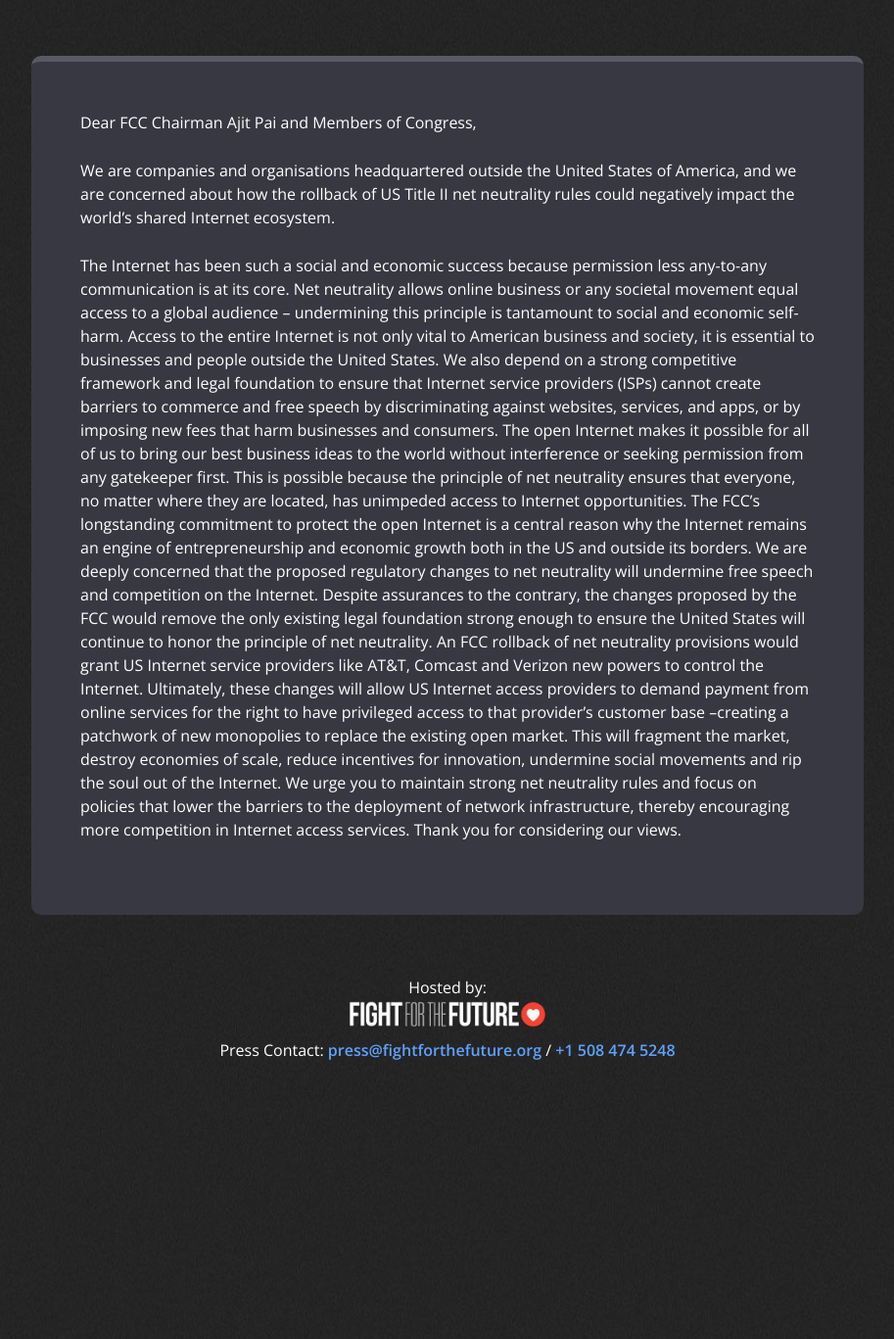
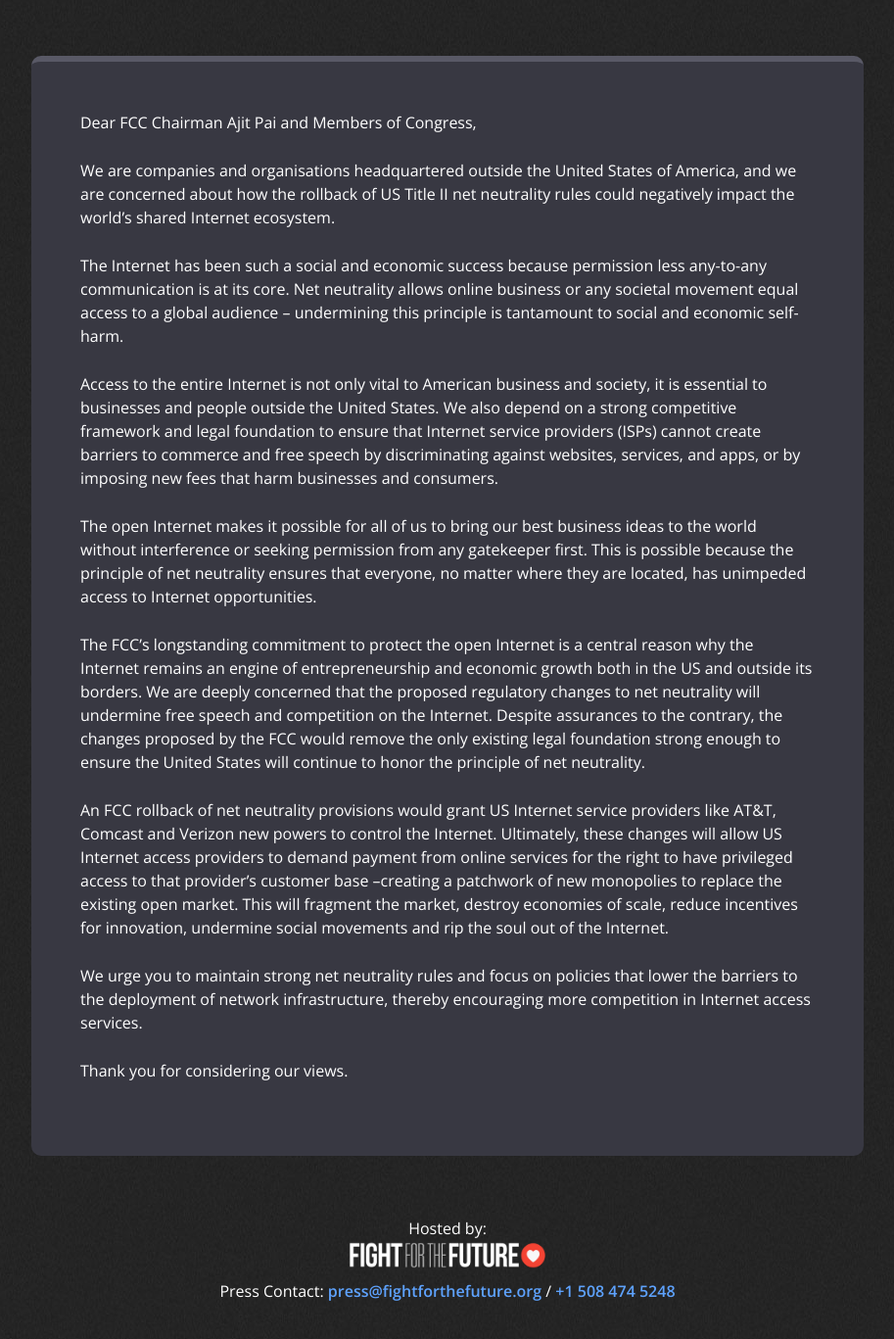
Before and after one commit to fightforthefuture/theworldfornetneutrality.com, a Jekyll site: the page built from index.md, in a window 1280 px wide and 1400 px high, scrolled down 1218 px. Shown: the top 1367 px of the window at 98% size, without its empty margins (183-1096 px from the left). Built offline with Jekyll 4.4.1, drawn with Linux system fonts in a browser that asks for light colours; before the commit the page ends 2444 px from its top, so only the background shows below that.

Commit message:
Update index.md

```diff
--- a/index.md
+++ b/index.md
@@ -174,13 +174,13 @@
 
 <p>Dear FCC Chairman Ajit Pai and Members of Congress,</p>
 <p>We are companies and organisations headquartered outside the United States of America, and we are concerned about how the rollback of US Title II net neutrality rules could negatively impact the world’s shared Internet ecosystem.</p>
->The Internet has been such a social and economic success because permission less any-to-any communication is at its core. Net neutrality allows online business or any societal movement equal access to a global audience – undermining this principle is tantamount to social and economic self-harm.
->Access to the entire Internet is not only vital to American business and society, it is essential to businesses and people outside the United States. We also depend on a strong competitive framework and legal foundation to ensure that Internet service providers (ISPs) cannot create barriers to commerce and free speech by discriminating against websites, services, and apps, or by imposing new fees that harm businesses and consumers.
->The open Internet makes it possible for all of us to bring our best business ideas to the world without interference or seeking permission from any gatekeeper first. This is possible because the principle of net neutrality ensures that everyone, no matter where they are located, has unimpeded access to Internet opportunities.
->The FCC’s longstanding commitment to protect the open Internet is a central reason why the Internet remains an engine of entrepreneurship and economic growth both in the US and outside its borders. We are deeply concerned that the proposed regulatory changes to net neutrality will undermine free speech and competition on the Internet. Despite assurances to the contrary, the changes proposed by the FCC would remove the only existing legal foundation strong enough to ensure the United States will continue to honor the principle of net neutrality.
->An FCC rollback of net neutrality provisions would grant US Internet service providers like AT&T, Comcast and Verizon new powers to control the Internet. Ultimately, these changes will allow US Internet access providers to demand payment from online services for the right to have privileged access to that provider’s customer base –creating a patchwork of new monopolies to replace the existing open market. This will fragment the market, destroy economies of scale, reduce incentives for innovation, undermine social movements and rip the soul out of the Internet.
->We urge you to maintain strong net neutrality rules and focus on policies that lower the barriers to the deployment of network infrastructure, thereby encouraging more competition in Internet access services.
->Thank you for considering our views.
+<p>The Internet has been such a social and economic success because permission less any-to-any communication is at its core. Net neutrality allows online business or any societal movement equal access to a global audience – undermining this principle is tantamount to social and economic self-harm.</p>
+<p>Access to the entire Internet is not only vital to American business and society, it is essential to businesses and people outside the United States. We also depend on a strong competitive framework and legal foundation to ensure that Internet service providers (ISPs) cannot create barriers to commerce and free speech by discriminating against websites, services, and apps, or by imposing new fees that harm businesses and consumers.</p>
+<p>The open Internet makes it possible for all of us to bring our best business ideas to the world without interference or seeking permission from any gatekeeper first. This is possible because the principle of net neutrality ensures that everyone, no matter where they are located, has unimpeded access to Internet opportunities.</p>
+<p>The FCC’s longstanding commitment to protect the open Internet is a central reason why the Internet remains an engine of entrepreneurship and economic growth both in the US and outside its borders. We are deeply concerned that the proposed regulatory changes to net neutrality will undermine free speech and competition on the Internet. Despite assurances to the contrary, the changes proposed by the FCC would remove the only existing legal foundation strong enough to ensure the United States will continue to honor the principle of net neutrality.</p>
+<p>An FCC rollback of net neutrality provisions would grant US Internet service providers like AT&T, Comcast and Verizon new powers to control the Internet. Ultimately, these changes will allow US Internet access providers to demand payment from online services for the right to have privileged access to that provider’s customer base –creating a patchwork of new monopolies to replace the existing open market. This will fragment the market, destroy economies of scale, reduce incentives for innovation, undermine social movements and rip the soul out of the Internet.</p>
+<p>We urge you to maintain strong net neutrality rules and focus on policies that lower the barriers to the deployment of network infrastructure, thereby encouraging more competition in Internet access services.</p>
+<p>Thank you for considering our views.</p>
 
 
 </div>
```
